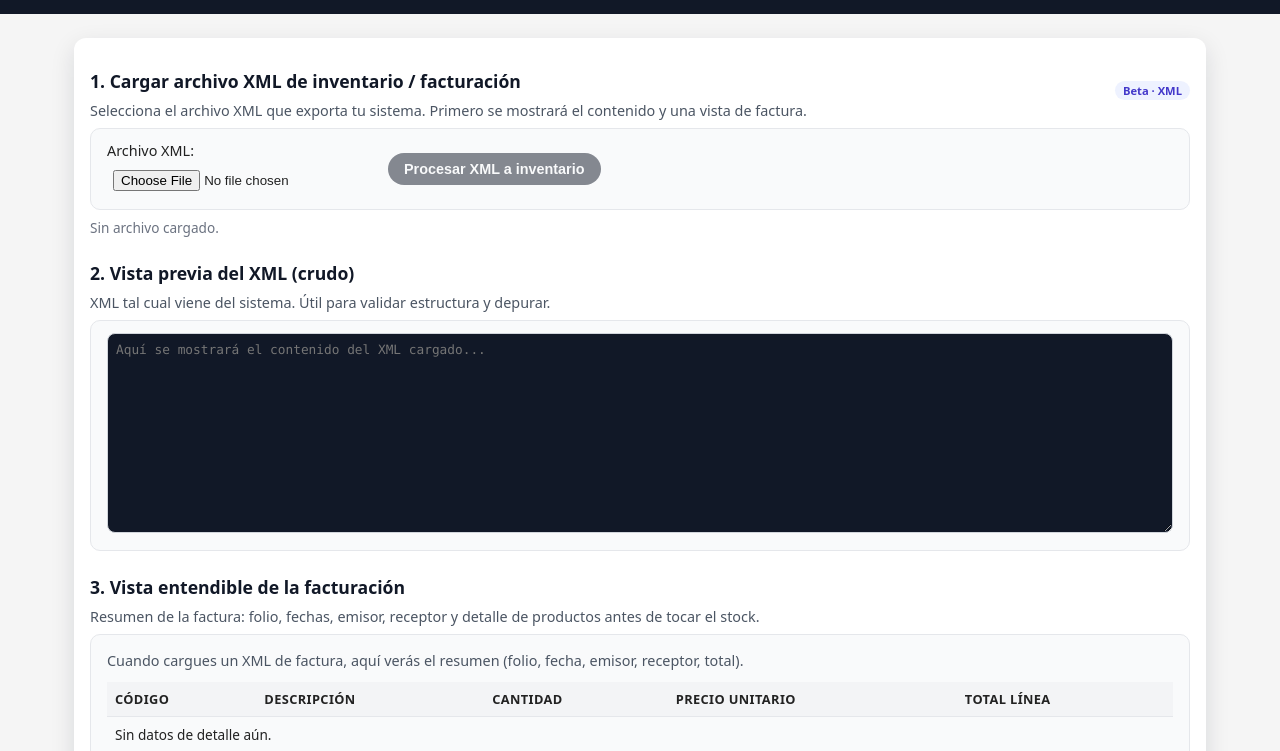
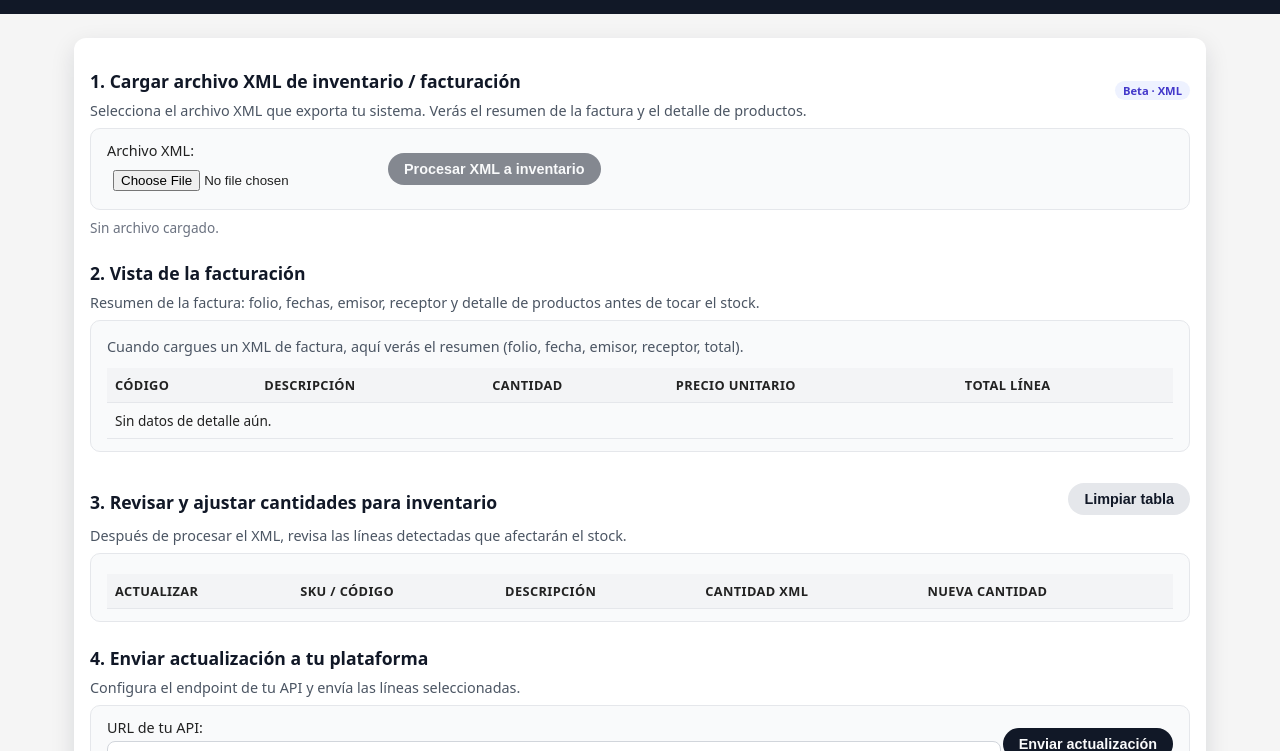
Before and after one commit to nmillana/AD, a plain HTML site: page index.html in a window 1280 px wide. Shown: the part 49-800 px from the top of the page. Drawn offline with Linux system fonts and the light colour scheme.

Commit message:
Update index.html

```diff
--- a/index.html
+++ b/index.html
@@ -171,22 +171,6 @@
       flex-wrap: wrap;
     }
 
-    .xml-preview {
-      width: 100%;
-      min-height: 200px;
-      max-height: 350px;
-      resize: vertical;
-      padding: 8px;
-      border-radius: 8px;
-      border: 1px solid #d1d5db;
-      font-family: ui-monospace, SFMono-Regular, Menlo, Monaco, Consolas, "Liberation Mono", "Courier New", monospace;
-      font-size: 0.8rem;
-      background: #111827;
-      color: #e5e7eb;
-      overflow: auto;
-      box-sizing: border-box;
-    }
-
     .invoice-header-grid {
       display: grid;
       grid-template-columns: repeat(auto-fit, minmax(180px, 1fr));
@@ -214,7 +198,7 @@
       <div class="flex-between">
         <div>
           <h2>1. Cargar archivo XML de inventario / facturación</h2>
-          <p>Selecciona el archivo XML que exporta tu sistema. Primero se mostrará el contenido y una vista de factura.</p>
+          <p>Selecciona el archivo XML que exporta tu sistema. Verás el resumen de la factura y el detalle de productos.</p>
         </div>
         <span class="badge">Beta · XML</span>
       </div>
@@ -231,18 +215,9 @@
       <div class="status" id="statusText">Sin archivo cargado.</div>
     </section>
 
-    <!-- 2. Vista previa XML crudo -->
+    <!-- 2. Vista entendible de la factura -->
     <section>
-      <h2>2. Vista previa del XML (crudo)</h2>
-      <p>XML tal cual viene del sistema. Útil para validar estructura y depurar.</p>
-      <div class="card">
-        <textarea id="xmlRaw" class="xml-preview" readonly placeholder="Aquí se mostrará el contenido del XML cargado..."></textarea>
-      </div>
-    </section>
-
-    <!-- 3. Vista entendible de la factura -->
-    <section>
-      <h2>3. Vista entendible de la facturación</h2>
+      <h2>2. Vista de la facturación</h2>
       <p>Resumen de la factura: folio, fechas, emisor, receptor y detalle de productos antes de tocar el stock.</p>
       <div class="card">
         <div id="invoiceHeaderPreview">
@@ -269,10 +244,10 @@
       </div>
     </section>
 
-    <!-- 4. Tabla de inventario (para actualizar stock) -->
+    <!-- 3. Tabla de inventario (para actualizar stock) -->
     <section>
       <div class="flex-between">
-        <h2>4. Revisar y ajustar cantidades para inventario</h2>
+        <h2>3. Revisar y ajustar cantidades para inventario</h2>
         <button class="secondary" id="btnLimpiarTabla">Limpiar tabla</button>
       </div>
       <p>Después de procesar el XML, revisa las líneas detectadas que afectarán el stock.</p>
@@ -284,7 +259,7 @@
               <th>Actualizar</th>
               <th>SKU / Código</th>
               <th>Descripción</th>
-              <th>Cantidad XML</hth>
+              <th>Cantidad XML</th>
               <th>Nueva Cantidad</th>
             </tr>
           </thead>
@@ -295,9 +270,9 @@
       </div>
     </section>
 
-    <!-- 5. Envío a API -->
+    <!-- 4. Envío a API -->
     <section>
-      <h2>5. Enviar actualización a tu plataforma</h2>
+      <h2>4. Enviar actualización a tu plataforma</h2>
       <p>Configura el endpoint de tu API y envía las líneas seleccionadas.</p>
 
       <div class="card">
@@ -319,7 +294,7 @@
       </div>
     </section>
 
-    <!-- Log técnico -->
+    <!-- 5. Log técnico -->
     <section>
       <h2>Log técnico</h2>
       <p>Registra pasos de lectura, parseo del XML y errores.</p>
@@ -337,7 +312,6 @@
     const apiUrlInput = document.getElementById("apiUrl");
     const envioStatus = document.getElementById("envioStatus");
     const btnLimpiarTabla = document.getElementById("btnLimpiarTabla");
-    const xmlRawTextarea = document.getElementById("xmlRaw");
     const invoiceHeaderPreview = document.getElementById("invoiceHeaderPreview");
     const invoiceLinesPreviewBody = document.getElementById("invoiceLinesPreviewBody");
 
@@ -349,7 +323,6 @@
       logEl.scrollTop = logEl.scrollHeight;
     }
 
-    // Helpers genéricos para leer tags / atributos
     function getTagOrAttr(node, names) {
       for (const name of names) {
         const el = node.getElementsByTagName(name)[0];
@@ -372,12 +345,11 @@
       return value.trim();
     }
 
-    // 1) Selección de archivo: leer, mostrar XML crudo y vista de factura
+    // 1) Selección de archivo: leer XML y mostrar vista de factura
     inputXml.addEventListener("change", () => {
       if (!inputXml.files || inputXml.files.length === 0) {
         statusText.textContent = "Sin archivo cargado.";
         btnProcesar.disabled = true;
-        xmlRawTextarea.value = "";
         currentXmlText = "";
         invoiceHeaderPreview.innerHTML = "<p>No hay XML cargado.</p>";
         invoiceLinesPreviewBody.innerHTML = "<tr><td colspan='5'>Sin datos de detalle.</td></tr>";
@@ -391,9 +363,8 @@
       const reader = new FileReader();
       reader.onload = (e) => {
         currentXmlText = e.target.result;
-        xmlRawTextarea.value = currentXmlText;
-        statusText.textContent = "XML cargado. Vista previa y resumen de factura actualizados.";
-        log("XML leído correctamente y mostrado en la vista previa.");
+        statusText.textContent = "XML cargado. Vista de factura actualizada.";
+        log("XML leído correctamente.");
         btnProcesar.disabled = false;
 
         try {
@@ -450,12 +421,8 @@
       }
     });
 
-    /**
-     * Vista de factura: cabecera + detalle (para humanos).
-     * Se intenta soportar DTE chileno y estructuras genéricas.
-     */
+    // Vista de factura: cabecera + detalle
     function parseInvoicePreview(xmlDoc) {
-      // Header node típico: Encabezado, Header, Cabecera, etc.
       const headerTags = ["Encabezado", "Header", "Cabecera", "InvoiceHeader", "DocumentHeader"];
       let headerNode = null;
       for (const tag of headerTags) {
@@ -466,7 +433,6 @@
         }
       }
       if (!headerNode) {
-        // Fallback: en DTE chileno suele ser DTE > Documento > Encabezado
         const docNode = xmlDoc.getElementsByTagName("Documento")[0];
         const encNode = docNode && docNode.getElementsByTagName("Encabezado")[0];
         headerNode = encNode || xmlDoc.documentElement;
@@ -586,10 +552,7 @@
       }
     }
 
-    /**
-     * Parseo orientado a inventario (stock).
-     * Aquí puedes endurecer lógica según cómo venga tu XML.
-     */
+    // Parseo orientado a inventario (stock)
     function parseInventoryFromXml(xmlDoc) {
       const items = [];
 
```
